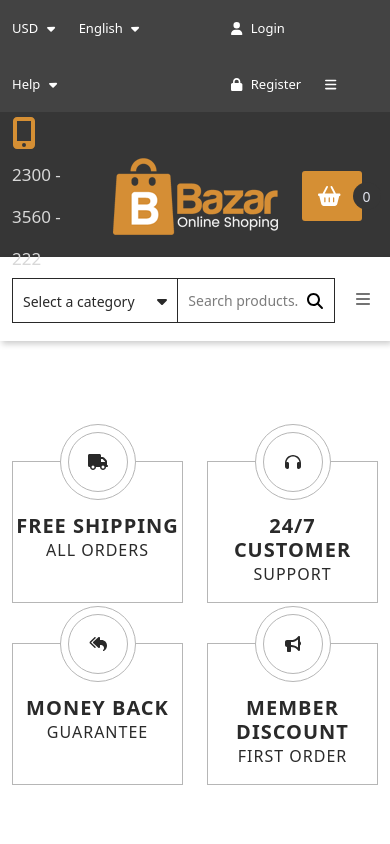
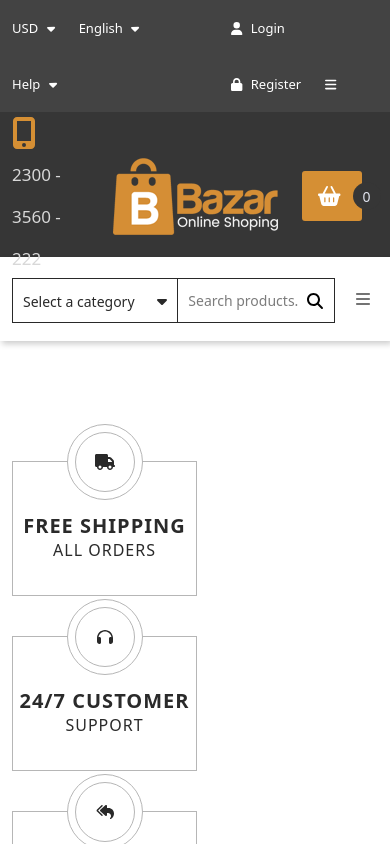
Before and after one commit to DawSeg/furnitureShop, a React (Create React App) app: page / in a window 390 px wide. Shown: the top 844 px of the page. Built offline with nearby package versions, Linux system fonts and the light colour scheme.

Commit message:
addNewFeaturesRWD

```diff
--- a/package.json
+++ b/package.json
@@ -55,6 +55,7 @@
     "enzyme": "^3.10.0",
     "fontawesome": "^5.6.3",
     "npm-run-all": "^4.1.5",
+    "prop": "^0.1.1",
     "prop-types": "^15.8.1",
     "react": "^18.2.0",
     "react-bootstrap": "^2.7.4",
@@ -70,7 +71,8 @@
     "redux": "^4.0.4",
     "redux-mock-store": "^1.5.4",
     "redux-thunk": "^2.4.2",
-    "sass": "^1.54.3"
+    "sass": "^1.54.3",
+    "types": "^0.1.1"
   },
   "devDependencies": {
     "@babel/eslint-parser": "^7.5.4",
--- a/src/components/common/FeatureBox/FeatureBox.module.scss
+++ b/src/components/common/FeatureBox/FeatureBox.module.scss
@@ -4,6 +4,7 @@
   border: 1px solid #b6b6b6;
   text-align: center;
   margin-top: 40px;
+  height: 135px;
 
   .iconWrapper {
     height: 60px;
@@ -97,7 +98,6 @@ a {
 
 @media (max-width: 767px) {
   .root {
-    height: 165px;
-    height: 142px;
+    width: 185px;
   }
 }
--- a/src/components/features/FeatureBoxes/FeatureBoxes.module.scss
+++ b/src/components/features/FeatureBoxes/FeatureBoxes.module.scss
@@ -3,3 +3,7 @@
 .root {
   padding: 5rem 0;
 }
+
+@media (max-width: 767px) {
+
+}
```
Also changed, not shown: 1 other file (tests, documents, lock files or other folders).
